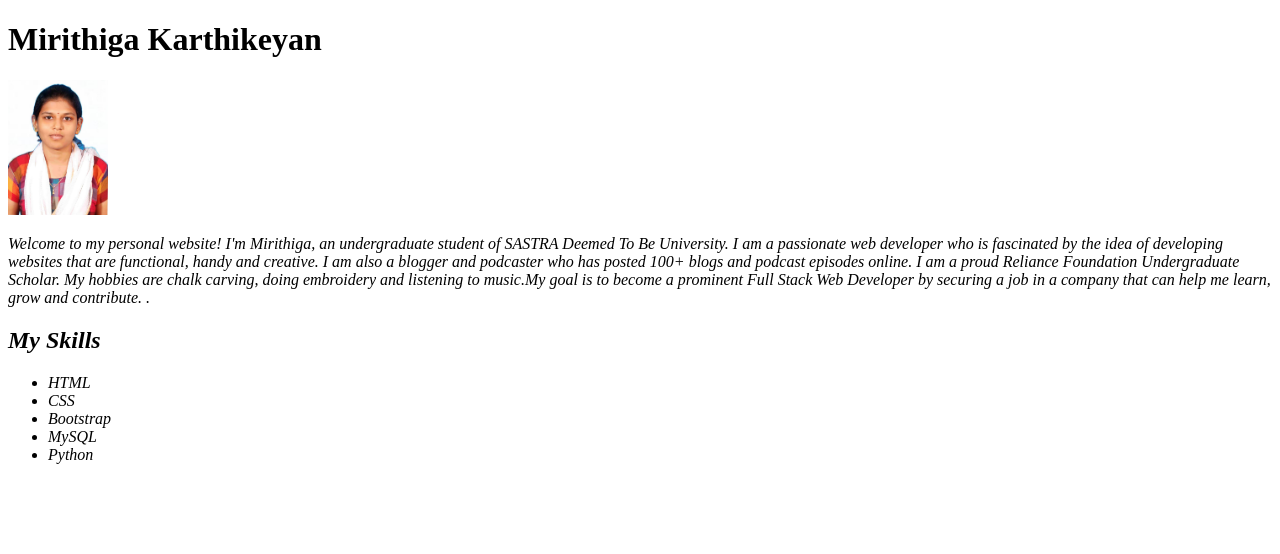
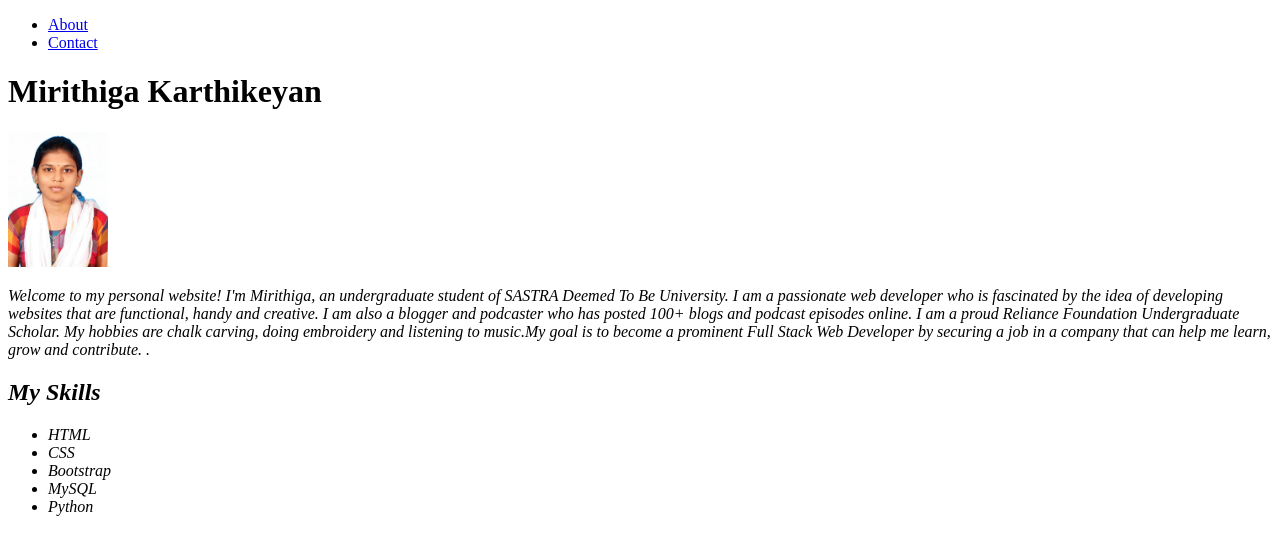
Before and after one commit to Mirithiga/prepInsta-02, a plain HTML site: page HTML/task1.html in a window 1280 px wide. Drawn offline with Linux system fonts and the light colour scheme.

Commit message:
altering task1 file

```diff
--- a/HTML/task1.html
+++ b/HTML/task1.html
@@ -9,7 +9,12 @@
 <body>
     <header>
         <nav>
+            <ul>
+                <li><a href="#about">About</a></li>
+                <li><a href="#contact">Contact</a></li>
+            </ul>
         </nav>
+
         <h1>Mirithiga Karthikeyan</h1> <!-- replace with your name -->
     </header>
     <main>
```
